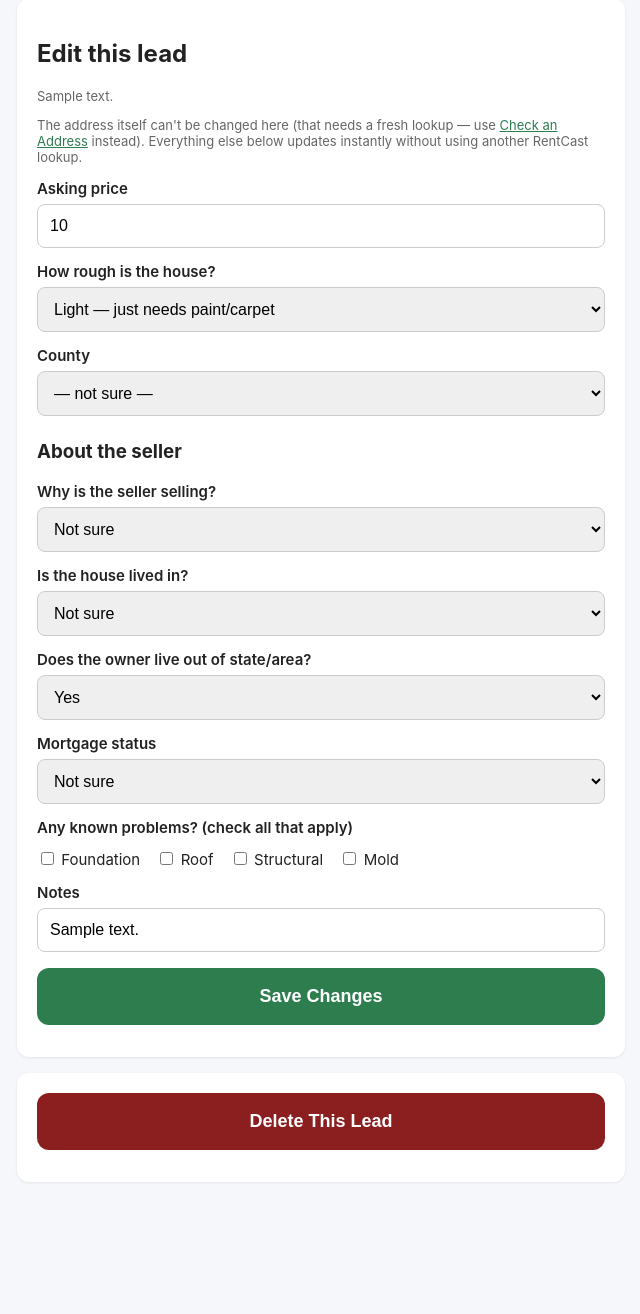
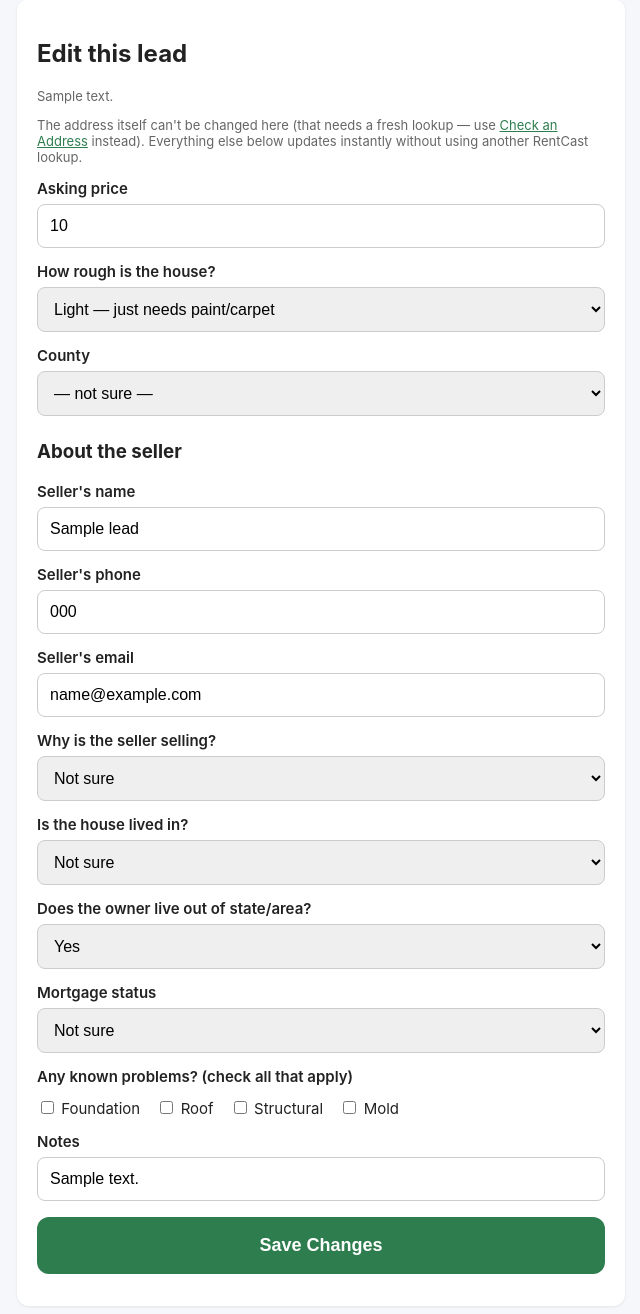
Before and after one commit to ceoace/Deal-finder, a Flask app: page /leads/1/edit in a window 1280 px wide. Shown: the part 126-1440 px from the top of the page, without its empty margins (319-959 px from the left). Before the commit the page ends 1276 px from the top, so only its background shows below. Run offline with Flask 3, Linux system fonts and the light colour scheme; tables that the repository leaves empty hold one stand-in row (values such as "Sample post").

Commit message:
Add seller information fields to edit lead form

```diff
--- a/templates/edit_lead.html
+++ b/templates/edit_lead.html
@@ -34,6 +34,15 @@
         </select>
 
         <h3 style="margin-top:24px;">About the seller</h3>
+
+        <label>Seller's name</label>
+        <input type="text" name="seller_name" value="{{ lead.seller_name or '' }}">
+
+        <label>Seller's phone</label>
+        <input type="text" name="seller_phone" value="{{ lead.seller_phone or '' }}">
+
+        <label>Seller's email</label>
+        <input type="text" name="seller_email" value="{{ lead.seller_email or '' }}">
 
         <label>Why is the seller selling?</label>
         <select name="motivation">
```
